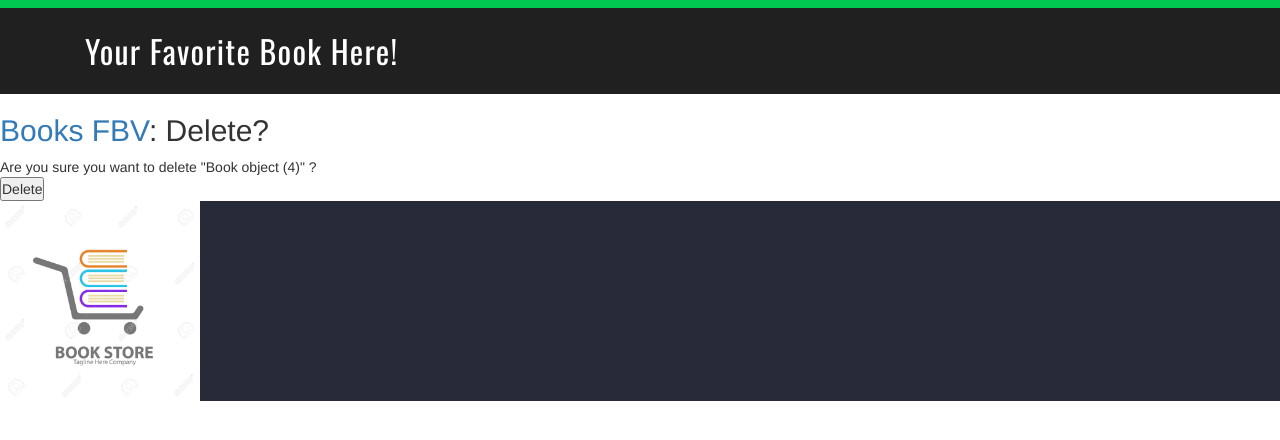
After one commit to imdad000/bookstore, a Django app: a page that uses bookapp/templates/base.html in a window 1280 px wide. The commit adds this page. Shown: the top 440 px of the page. Run offline with Django 3.2, Linux system fonts and the light colour scheme; data comes from the database, SQL or seed files in the repository; some libraries are stand-ins or nearby versions.

Commit message:
Adding Update functanality

```diff
--- a/bookapp/models.py
+++ b/bookapp/models.py
@@ -1,6 +1,9 @@
 from django.db import models
-
+from django.urls import reverse
 # Create your models here.
 class Book(models.Model):
 	book_id=models.CharField(max_length=100,unique=True)
 	book_quantity=models.IntegerField(default=0)
+
+	def get_absolute_url(self):
+		return reverse("bookapp:home_page", kwargs={'pk': self.pk})
--- a/bookapp/static/book/app.css
+++ b/bookapp/static/book/app.css
@@ -238,6 +238,16 @@ body::before {
     font-family: 'Open sans', sans-serif;
 }
 
+.quantity{
+    margin-left: 60px;
+    margin-bottom: 400px;
+}
+.quantity:hover{
+    color: red;
+    margin-left: 60px;
+    margin-bottom: 80px;
+}
+
 @media only screen and (max-width: 1224px) {
     html {
         font-size: 16px;
--- a/bookapp/templates/base.html
+++ b/bookapp/templates/base.html
@@ -4,8 +4,11 @@
 <html>
     <head>
         <link rel="stylesheet" href="https://cdnjs.cloudflare.com/ajax/libs/font-awesome/4.7.0/css/font-awesome.min.css">
-        <link rel="stylesheet" href="//cdnjs.cloudflare.com/ajax/libs/animate.css/3.2.0/animate.min.css">
-        <link rel="stylesheet" href="https://cdnjs.cloudflare.com/ajax/libs/materialize/1.0.0/css/materialize.min.css">
+        <link rel="stylesheet" href="https://maxcdn.bootstrapcdn.com/bootstrap/3.3.7/css/bootstrap.min.css" integrity="sha384-BVYiiSIFeK1dGmJRAkycuHAHRg32OmUcww7on3RYdg4Va+PmSTsz/K68vbdEjh4u" crossorigin="anonymous">
+        <script src="https://maxcdn.bootstrapcdn.com/bootstrap/3.3.7/js/bootstrap.min.js" integrity="sha384-Tc5IQib027qvyjSMfHjOMaLkfuWVxZxUPnCJA7l2mCWNIpG9mGCD8wGNIcPD7Txa" crossorigin="anonymous"></script>
+        <script src="https://code.jquery.com/jquery-3.2.1.min.js"
+            integrity="sha256-hwg4gsxgFZhOsEEamdOYGBf13FyQuiTwlAQgxVSNgt4="
+            crossorigin="anonymous"></script>
         <link rel="stylesheet" href="{% static 'book/app.css' %}"/>
     </head>
 
@@ -27,10 +30,8 @@
         <div class="footer">
             <img src="{% static 'book_resources/bookstore.jpg' %}" alt="" height="200rem" style="margin:0rem 0rem">
         </div>
-        <script src="https://cdnjs.cloudflare.com/ajax/libs/materialize/1.0.0/js/materialize.min.js"></script>
-        <script src="https://code.jquery.com/jquery-3.2.1.min.js"
-            integrity="sha256-hwg4gsxgFZhOsEEamdOYGBf13FyQuiTwlAQgxVSNgt4="
-            crossorigin="anonymous"></script>
+
+
         <script src="{% static 'book/app.js' %}"></script>
     </body>
 </html>
--- /dev/null
+++ b/bookapp/templates/delete.html
@@ -0,0 +1,12 @@
+{% extends "base.html" %}
+
+{% block content %}
+
+<h2><a href="{% url 'bookapp:home_page' %}">Books FBV</a>: Delete?</h2>
+
+<form method="post">{% csrf_token %}
+    Are you sure you want to delete "{{ object }}" ?<br/>
+    <input type="submit" value="Delete" />
+</form>
+
+{% endblock %}
--- a/bookapp/urls.py
+++ b/bookapp/urls.py
@@ -1,6 +1,10 @@
 from django.conf.urls import url
 from . import views
+from django.urls import path
+app_name = 'bookapp'
 urlpatterns = [
-	url(r'^home/$',views.home_page,name='home_page'),
-	url('details/', views.details, name='details')
+	path('',views.home_page,name='home_page'),
+	path('details/<int:pk>', views.update_book, name='update_book'),
+	path('delete/<int:pk>', views.delete_book, name='delete_book'),
+
 ]
--- a/bookapp/views.py
+++ b/bookapp/views.py
@@ -1,8 +1,15 @@
-from django.shortcuts import render
+from django.shortcuts import render,redirect, get_object_or_404
 import requests
 import json
 import random
 from .models import Book
+from django.forms import ModelForm
+class BookForm(ModelForm):
+    class Meta:
+        model = Book
+        fields = ['book_id', 'book_quantity']
+
+
 def home_page(request):
 	# api=https://www.googleapis.com/books/v1/volumes?q=python
 	query = str(request.GET.get('query', ''))
@@ -50,22 +57,18 @@ def home_page(request):
 		return render(request,'book.html',context)
 
 
-def details(request,id):
-	print(id)
-	baseurl='https://www.googleapis.com/books/v1/volumes/'+str(id)
-	print(baseurl)
-	data=requests.get(baseurl)
-	data=data.json()
-	print(data)
-	for r in data.values():
-		print(r)
-	frontend={
-	"description":data.volumeInfo.description,
-	"title":data.volumeInfo.title,
-	"author":data.volumeInfo.author,
-	"rating":data.averageRating,
-	"imagesrc":data.imageLinks.large,
-	"publisher":data.publisher
-	}
+def update_book(request,pk, template_name='edit.html'):
+	print("AAAAAAAAAAAAAAAAAAAAAAAAAAAAAA",pk)
+	book= get_object_or_404(Book, pk=pk)
+	form = BookForm(request.POST or None, instance=book)
+	if form.is_valid():
+		form.save()
+		return redirect('bookapp:home_page')
+	return render(request, template_name, {'form':form})
 
-	return render(request, "details.html", frontend)
+def delete_book(request,pk,template_name='delete.html'):
+	book= get_object_or_404(Book, pk=pk)
+	if request.method=='POST':
+		book.delete()
+		return redirect('bookapp:home_page')
+	return render(request, template_name, {'object':book})
```
Also changed, not shown: bookapp/static/book/app.js (+0 -21 lines), bookapp/templates/book.html (+10 -1 lines), bookapp/templates/edit.html (added, +12 -0 lines).
